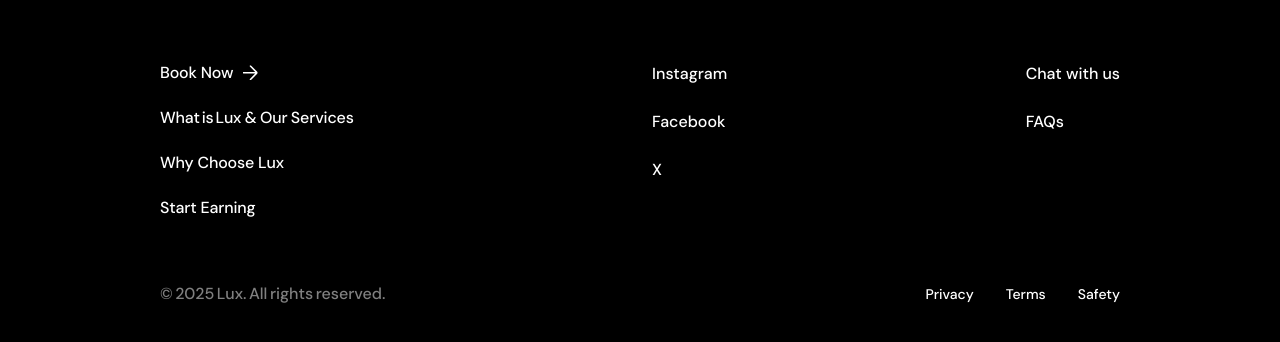
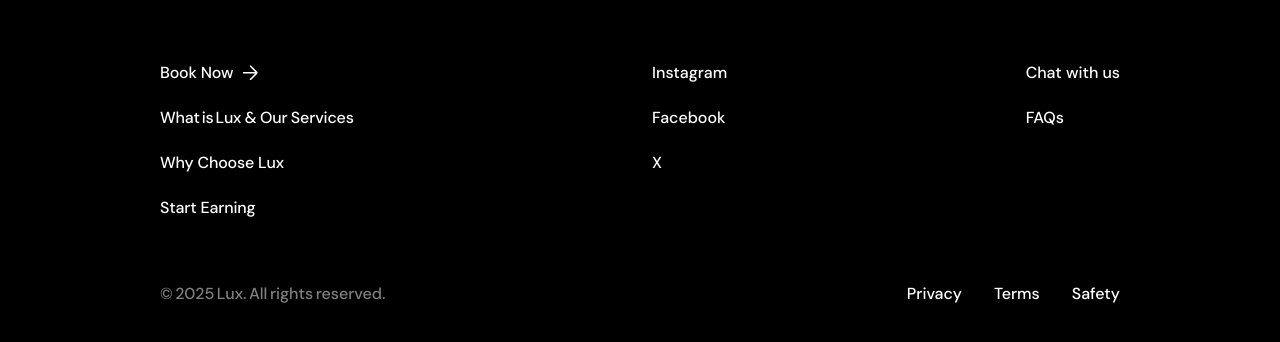
Before and after one commit to devtalhaa/Lux-Booking, a Next.js app: page / in a window 1280 px wide. Shown: the part 3250-3592 px from the top of the page. Built offline with nearby package versions, Linux system fonts and the light colour scheme; a web font is replaced by a local one.

Commit message:
error fixed

```diff
--- a/src/components/layout/footer/index.tsx
+++ b/src/components/layout/footer/index.tsx
@@ -49,23 +49,23 @@ const Footer = () => {
 
                     {/* Column 2 - Social Links */}
                     <div className="flex flex-col gap-y-[24px]">
-                        <a href="https://instagram.com" target="_blank" className="text-white text-base font-[500] hover:opacity-80 transition-opacity">
+                        <a href="https://instagram.com" target="_blank" className="text-white leading-[21px] text-base font-[500] hover:opacity-80 transition-opacity">
                             Instagram
                         </a>
-                        <a href="https://facebook.com" target="_blank" className="text-white text-base font-[500] hover:opacity-80 transition-opacity">
+                        <a href="https://facebook.com" target="_blank" className="text-white leading-[21px] text-base font-[500] hover:opacity-80 transition-opacity">
                             Facebook
                         </a>
-                        <a href="https://x.com" target="_blank" className="text-white text-base font-[500] hover:opacity-80 transition-opacity">
+                        <a href="https://x.com" target="_blank" className="text-white leading-[21px] text-base font-[500] hover:opacity-80 transition-opacity">
                             X
                         </a>
                     </div>
 
                     {/* Column 3 - Support Links */}
-                    <div className="flex flex-col gap-6">
-                        <a href="/chat" className="text-white text-base font-medium hover:opacity-80 transition-opacity">
+                    <div className="flex flex-col gap-y-[24px]">
+                        <a href="/chat" className="text-white leading-[21px] text-base font-medium hover:opacity-80 transition-opacity">
                             Chat with us
                         </a>
-                        <a href="/faqs" className="text-white text-base font-medium hover:opacity-80 transition-opacity">
+                        <a href="/faqs" className="text-white leading-[21px] text-base font-medium hover:opacity-80 transition-opacity">
                             FAQs
                         </a>
                     </div>
@@ -135,13 +135,13 @@ const Footer = () => {
 
                     {/* Legal Links - Desktop/Tablet */}
                     <div className="hidden sm:flex items-center gap-8">
-                        <Link href="/privacy" className="text-white text-sm font-medium hover:opacity-80 transition-opacity">
+                        <Link href="/privacy" className="text-white text-[16px] font-medium hover:opacity-80 transition-opacity">
                             Privacy
                         </Link>
-                        <Link href="/terms" className="text-white text-sm font-medium hover:opacity-80 transition-opacity">
+                        <Link href="/terms" className="text-white text-[16px] font-medium hover:opacity-80 transition-opacity">
                             Terms
                         </Link>
-                        <Link href="/safety" className="text-white text-sm font-medium hover:opacity-80 transition-opacity">
+                        <Link href="/safety" className="text-white text-[16px] font-medium hover:opacity-80 transition-opacity">
                             Safety
                         </Link>
                     </div>
```
